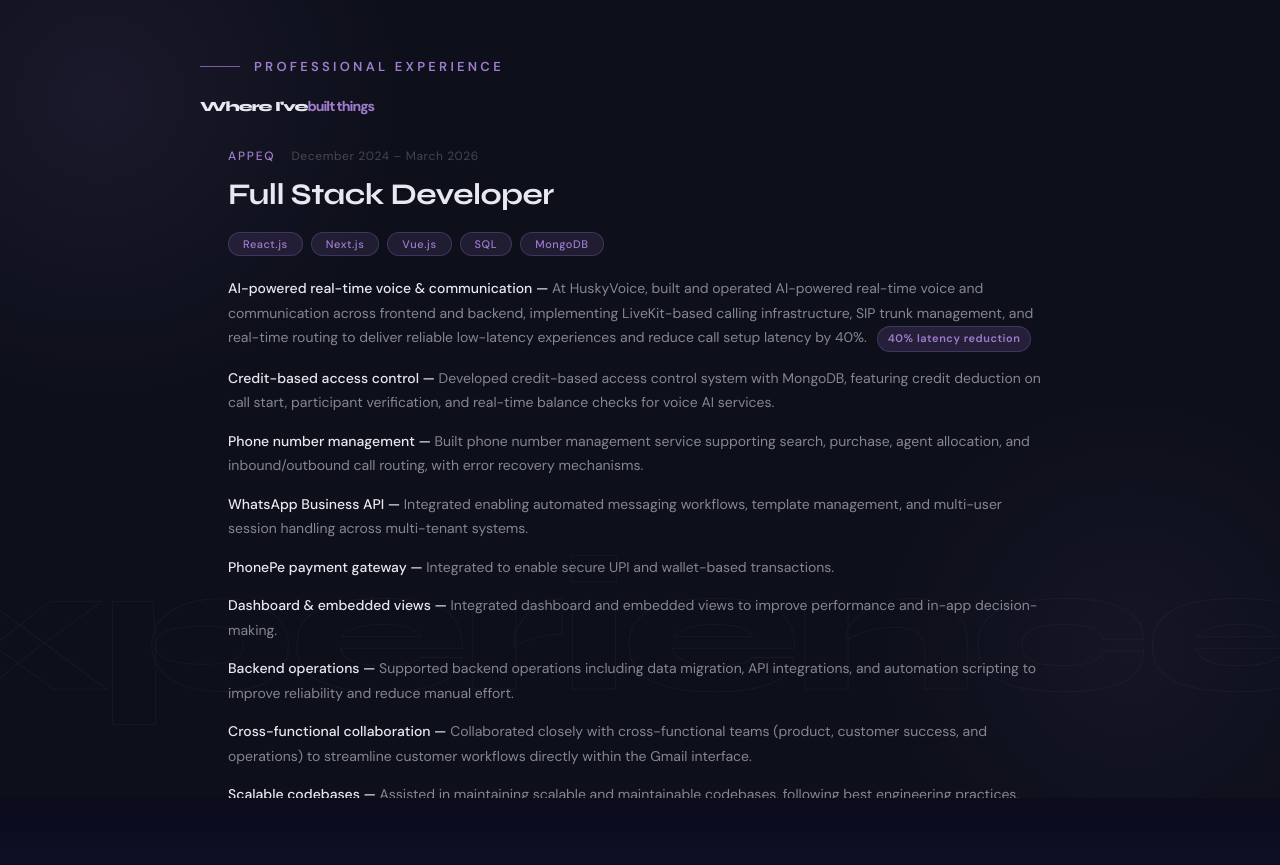
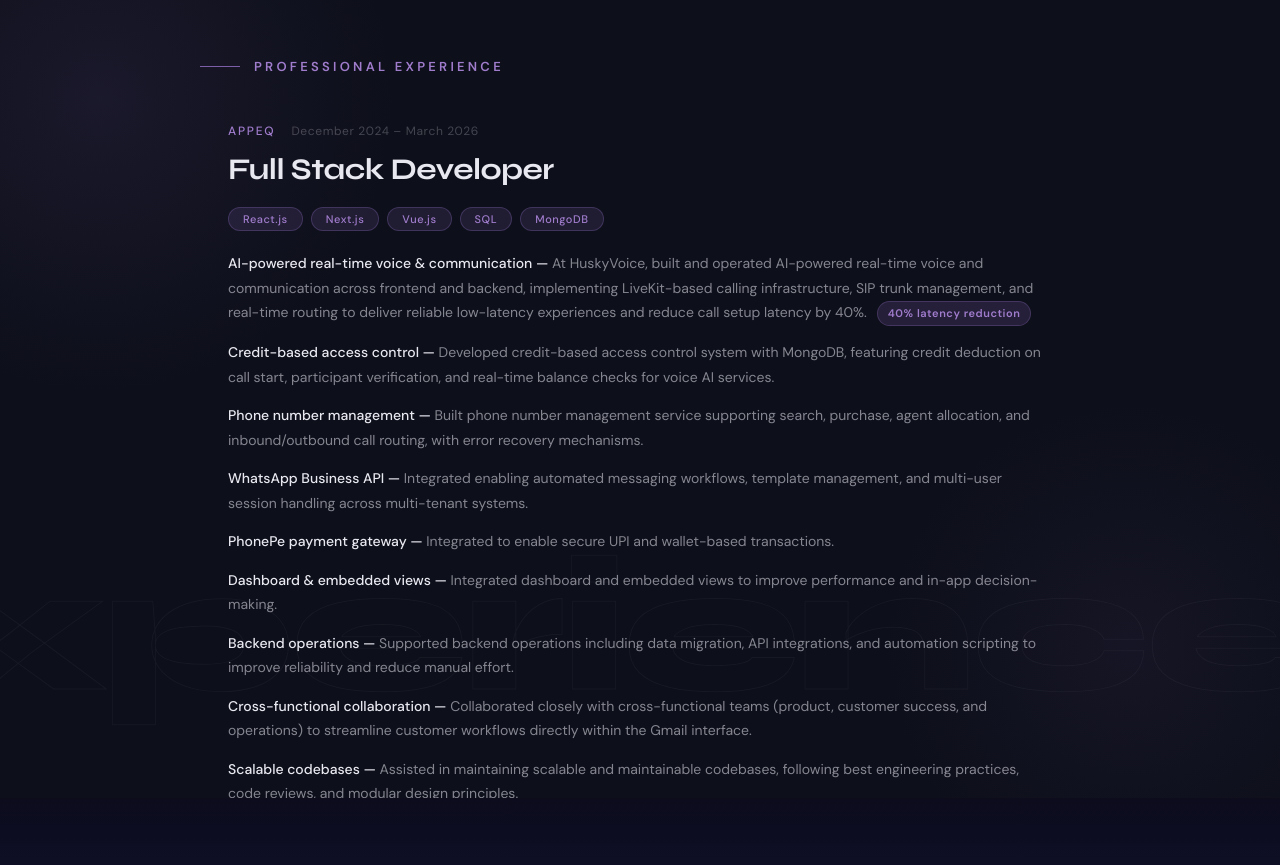
Before and after one commit to KashishSantuka/Portfolio, a React (Vite) app: page / in a window 1280 px wide. Shown: the part 3202-4067 px from the top of the page. Built offline with nearby package versions, Linux system fonts and the light colour scheme.

Commit message:
Something changes

```diff
--- a/src/components/Experience/Experience.jsx
+++ b/src/components/Experience/Experience.jsx
@@ -94,10 +94,10 @@
         </div>
 
         {/* Section heading */}
-        <h2 className="experience__heading">
+        {/* <h2 className="experience__heading">
           Where I've
           <em>built things</em>
-        </h2>
+        </h2> */}
 
         {/* Timeline */}
         <div className="experience__timeline">
```
